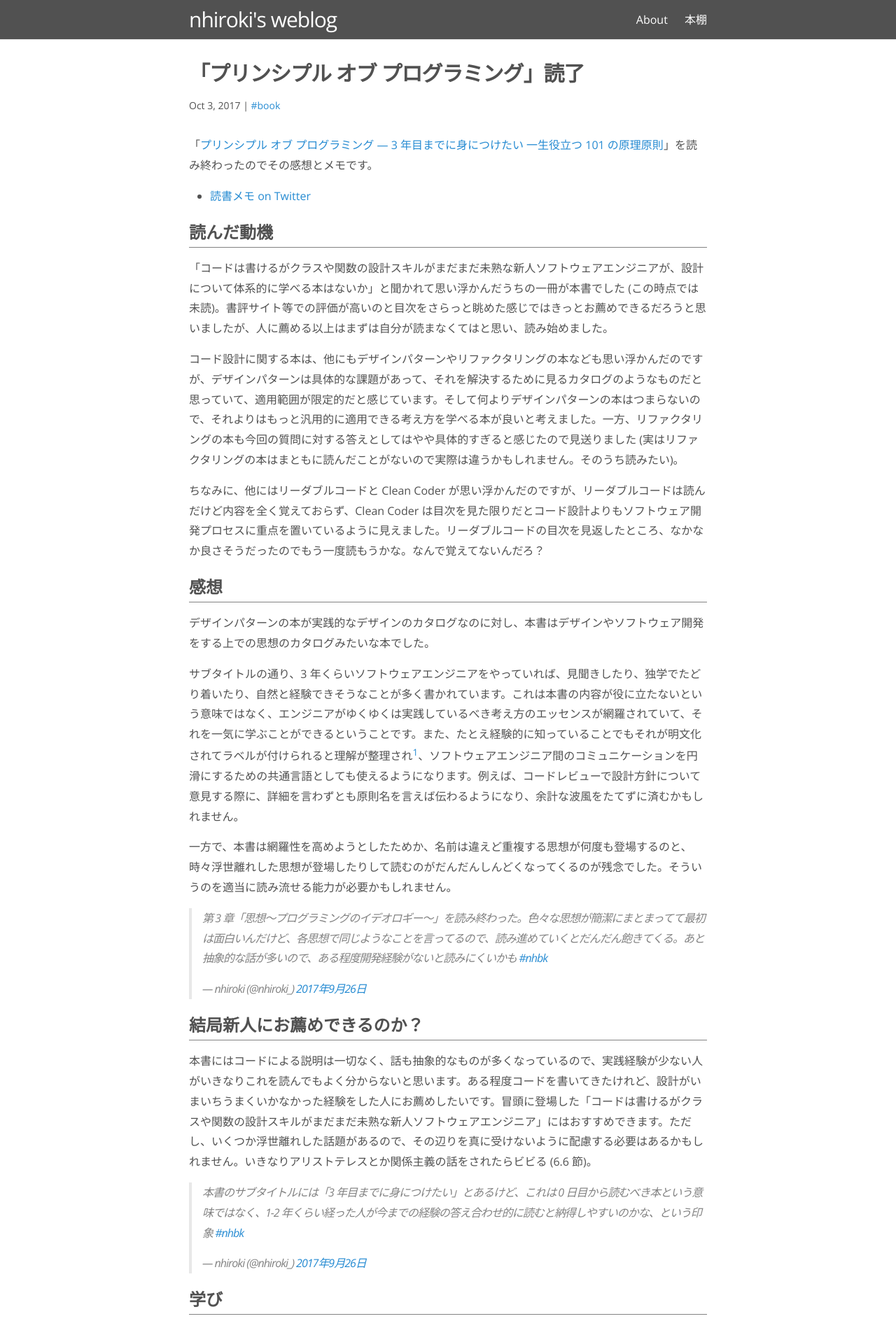
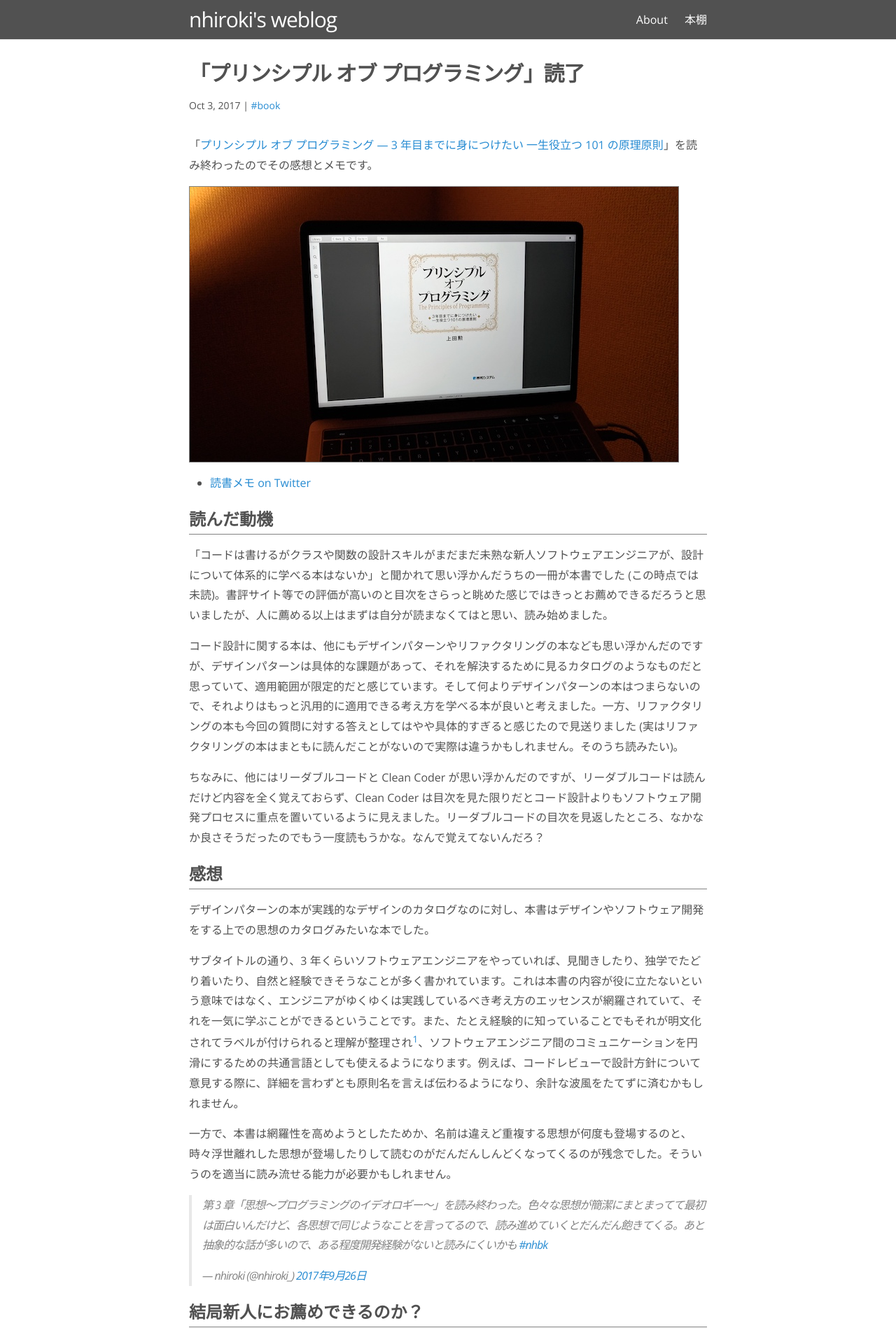
Before and after one commit to nhiroki/nhiroki.github.io, a Jekyll site: the page built from _posts/2017-10-04-book-principles-of-programming.md, in a window 1280 px wide. Shown: the top 1898 px of the page at 70% size. Built offline with Jekyll 4.4.1, drawn with Linux system fonts in a browser that asks for light colours; comment, search, counter and statistics services are not loaded.

Commit message:
Add an image for the existing post

```diff
--- a/_posts/2017-10-04-book-principles-of-programming.md
+++ b/_posts/2017-10-04-book-principles-of-programming.md
@@ -3,9 +3,12 @@ layout: post
 title: "「プリンシプル オブ プログラミング」読了"
 date: 2017-10-04 00:00:00 +09:00
 tags: book
+image: /images/book-principles-of-programming.jpg
 ---
 
 「[プリンシプル オブ プログラミング ― 3 年目までに身につけたい 一生役立つ 101 の原理原則](http://www.shuwasystem.co.jp/products/7980html/4614.html)」を読み終わったのでその感想とメモです。
+
+![プリンシプル オブ プログラミング](/images/book-principles-of-programming.jpg)
 
 - [読書メモ on Twitter](https://twitter.com/nhiroki_/status/910764988645597186)
 
```
Also changed, not shown: images/book-principles-of-programming.jpg (added).
